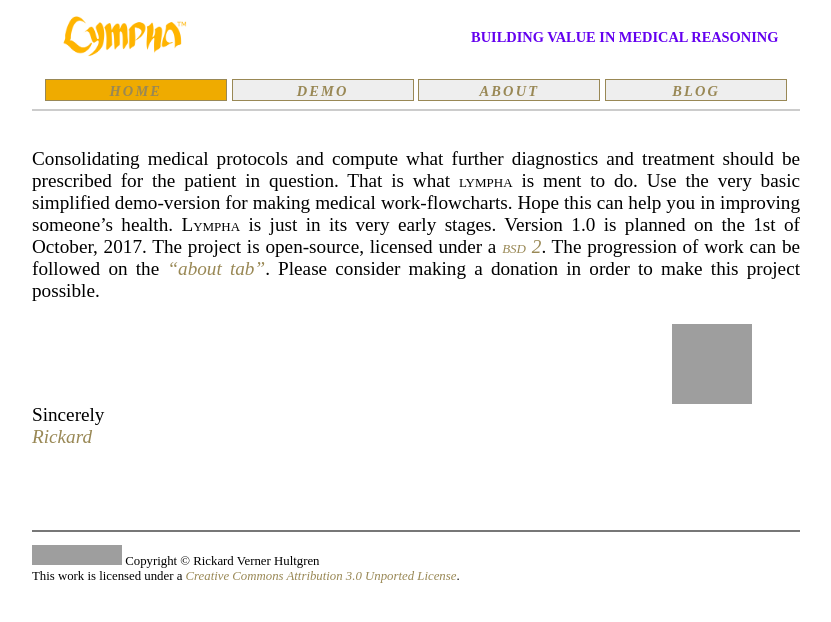
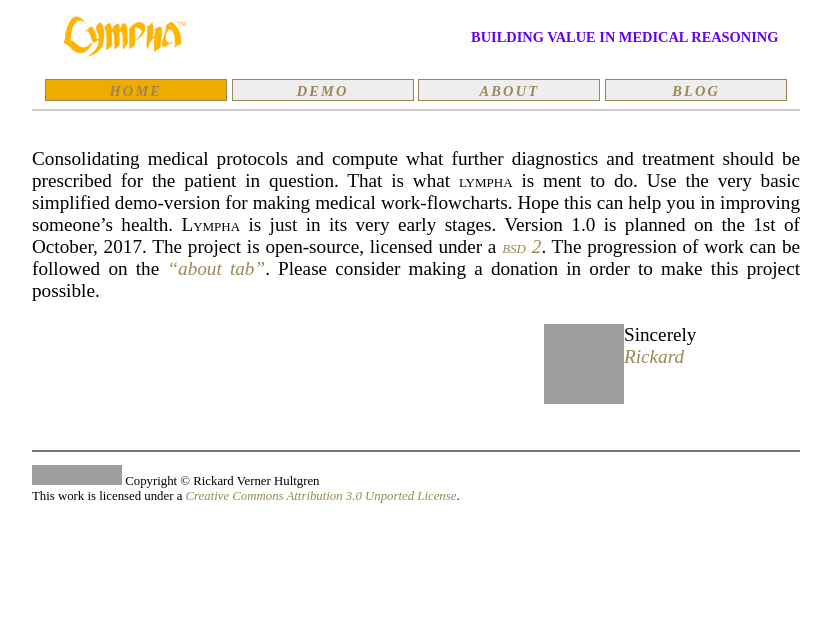
Before and after one commit to RickardHultgren/LYMPHA, a Jekyll site: the page built from index.md, in a window 1280 px wide. Shown: the top 622 px of the page, without its empty margins (224-1055 px from the left). Built offline with Jekyll 4.4.1, drawn with Linux system fonts in a browser that asks for light colours; some web fonts are replaced; our own code applies the rules of GitHub Pages for plain Markdown files; grey boxes are pictures that could not be loaded.

Commit message:
Update index.md

```diff
--- a/index.md
+++ b/index.md
@@ -7,5 +7,5 @@
 </script>
 Consolidating medical protocols and compute what further diagnostics and treatment should be prescribed for the patient in question. That is what <span class="sc">lympha</span> is ment to do. Use the very basic simplified demo-version for making medical work-flowcharts. Hope this can help you in improving someone's health. <span class="sc">Lympha</span> is just in its very early stages. Version 1.0 is planned on the 1st of October, 2017. The project is open-source, licensed under a <a href="http://opensource.org/licenses/BSD-2-Clause"><span class="sc">bsd 2</span></a>. The progression of work can be followed on the <a href="about.md">"about tab"</a>. Please consider making a donation in order to make this project possible.
 <br><br>
-<a href="https://github.com/RickardHultgren"><img src="https://avatars3.githubusercontent.com/u/16224494?v=3&s=80" style="float:left;margin-left:50vw;" /></a>Sincerely<br><a href="https://github.com/RickardHultgren">Rickard</a>
+<a href="https://github.com/RickardHultgren"><img src="https://avatars3.githubusercontent.com/u/16224494?v=3&s=80" style="float:left;margin-left:40vw;" /></a>Sincerely<br><a href="https://github.com/RickardHultgren">Rickard</a>
 <br> <br> <br>
```
